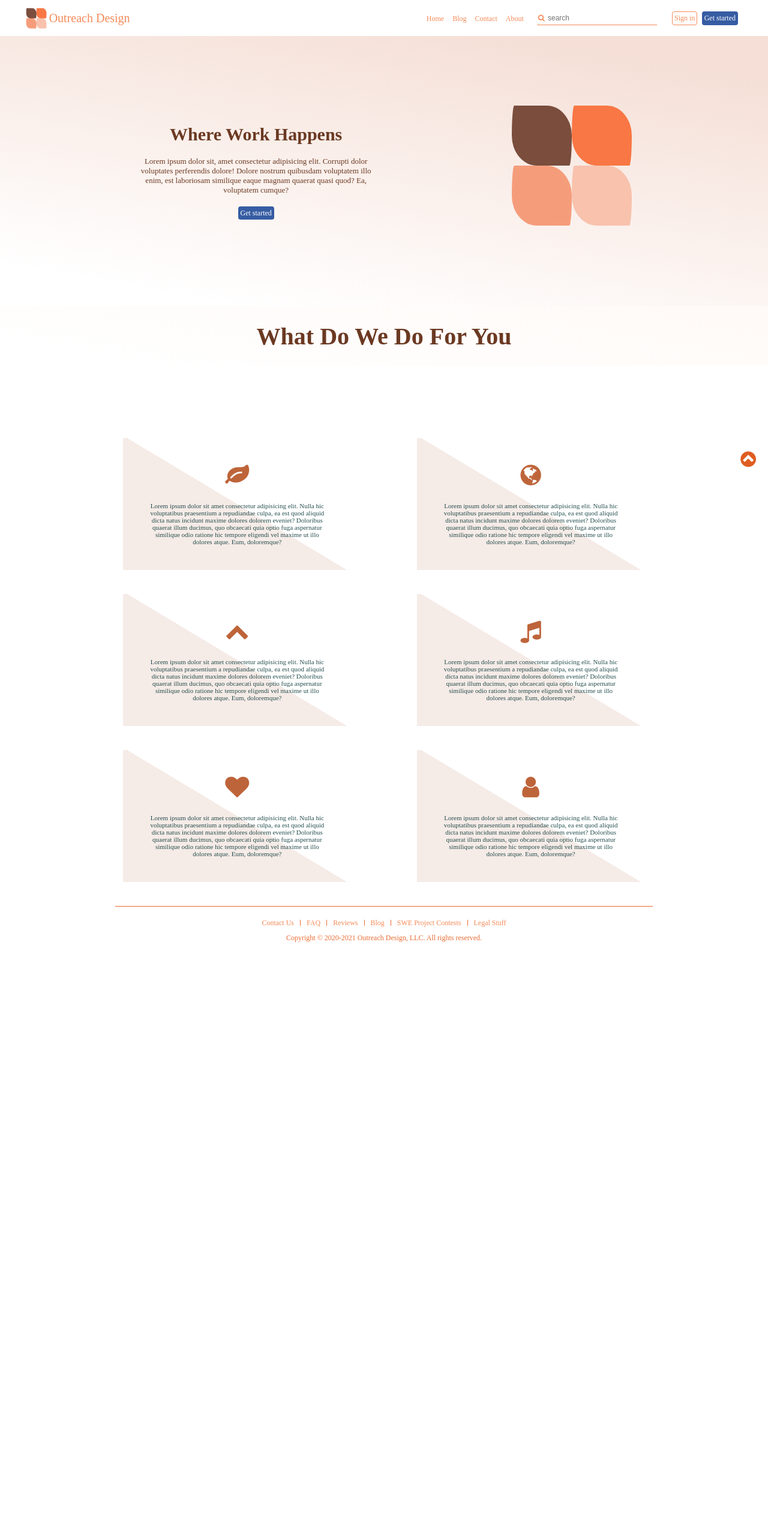
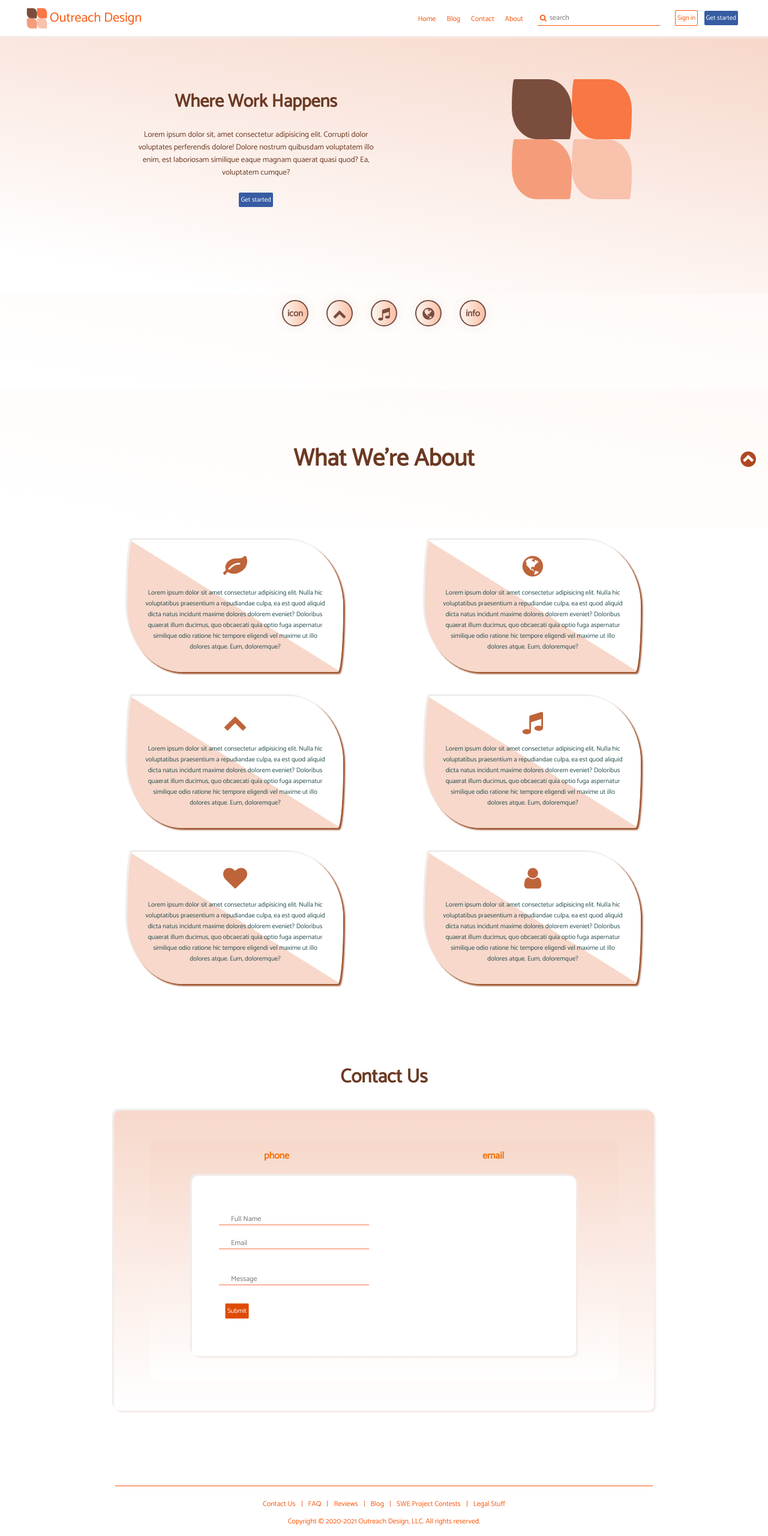
Before and after one commit to nighthawkEnterprise/OutreachDesignWebsite, a React (Create React App) app: page / in a window 1280 px wide. Shown: the whole page at 60% size. Before the commit the page ends 1590 px from the top, so only its background shows below. Built offline with nearby package versions, Linux system fonts and the light colour scheme; grey boxes are pictures that could not be loaded.

Commit message:
Add Contact Page

```diff
--- a/public/index.html
+++ b/public/index.html
@@ -3,6 +3,12 @@
   <head>
     <link
       href="//maxcdn.bootstrapcdn.com/font-awesome/4.7.0/css/font-awesome.min.css"
+      rel="stylesheet"
+    />
+
+    <link rel="preconnect" href="https://fonts.gstatic.com" />
+    <link
+      href="https://fonts.googleapis.com/css2?family=Catamaran&family=Noto+Serif+JP:wght@500;600&family=Overpass&display=swap"
       rel="stylesheet"
     />
     <meta charset="utf-8" />
--- a/src/App.js
+++ b/src/App.js
@@ -1,5 +1,7 @@
 import "./styling.css";
 import Home from "./components/Home";
+import ContactPage from "./components/ContactPage";
+import Footer from "./components/Footer";
 
 function App() {
   return (
@@ -39,6 +41,8 @@ function App() {
       </nav>
 
       <Home />
+      <ContactPage />
+      <Footer />
     </div>
   );
 }
--- /dev/null
+++ b/src/components/ContactPage.jsx
@@ -0,0 +1,52 @@
+import React, { Component } from "react";
+
+class contactPage extends Component {
+  render() {
+    return (
+      <div className="contactPage">
+        <div className="contactUs">
+          <h1>Contact Us</h1>
+        </div>
+        <div className="contactPageChild">
+          <div id="contactPageChild">
+            <div className="contactInfo">
+              <h4>phone</h4>
+              <h4>email</h4>
+            </div>
+            <div className="contactPageFormParent">
+              <form className="contactPageForm " action="">
+                <div className="contactPageName">
+                  <input type="text" placeholder="Full Name" name="fullName" />
+                </div>
+                <div className="contactPageEmail ">
+                  <input type="text" placeholder="Email" name="email" />
+                </div>
+                <div className="contactPageMessage">
+                  <input placeholder="Message" type="text" name="message" />
+                </div>
+                <a href="" className="contactPageButton">
+                  Submit
+                </a>
+              </form>
+
+              <div className="map">
+                <iframe
+                  src="https://www.google.com/maps/embed?pb=!1m18!1m12!1m3!1d2688.806799517543!2d-122.1895200855577!3d47.62988669436422!2m3!1f0!2f0!3f0!3m2!1i1024!2i768!4f13.1!3m3!1m2!1s0x54906ceef0ff451f%3A0x30046af1177e6ec2!2s2265%20116th%20Ave%20NE%2C%20Bellevue%2C%20WA%2098004!5e0!3m2!1sen!2sus!4v1607839833310!5m2!1sen!2sus"
+                  width="240"
+                  height="240"
+                  frameborder="0"
+                  style={{ border: 0 }}
+                  allowfullscreen=""
+                  aria-hidden="false"
+                  tabindex="0"
+                ></iframe>
+              </div>
+            </div>
+          </div>
+        </div>
+      </div>
+    );
+  }
+}
+
+export default contactPage;
--- /dev/null
+++ b/src/components/Footer.jsx
@@ -0,0 +1,33 @@
+import React, { Component } from "react";
+
+class footer extends Component {
+  render() {
+    return (
+      <div>
+        <div className="footer">
+          <div className="footerLine"></div>
+
+          <div className="footerContants">
+            <div className="contacts">Contact Us</div>
+            <div className="spaceLine"></div>
+            <div className="contacts">FAQ</div>
+            <div className="spaceLine"></div>
+            <div className="contacts">Reviews</div>
+            <div className="spaceLine"></div>
+            <div className="contacts">Blog</div>
+            <div className="spaceLine"></div>
+            <div className="contacts">SWE Project Contests</div>
+            <div className="spaceLine"></div>
+            <div className="contacts">Legal Stuff</div>
+          </div>
+
+          <div className="llc">
+            Copyright © 2020-2021 Outreach Design, LLC. All rights reserved.
+          </div>
+        </div>
+      </div>
+    );
+  }
+}
+
+export default footer;
--- a/src/components/Home.jsx
+++ b/src/components/Home.jsx
@@ -1,6 +1,6 @@
 import React, { Component, Fragment } from "react";
 
-export class Home extends Component {
+class Home extends Component {
   render() {
     return (
       <Fragment>
@@ -31,15 +31,33 @@ export class Home extends Component {
             <br />
           </div>
         </div>
+        <div class="container">
+          <a href="" className="btn btn-1">
+            <h2>icon</h2>
+          </a>
+          <a href="" className="btn btn-2">
+            <i className="fa fa-chevron-up"></i>
+          </a>
+          <a href="" className="btn btn-3">
+            <i className="fa fa-music"></i>
+          </a>
+          <a href="" className="btn btn-4">
+            <i className="fa fa-globe"></i>
+          </a>
+          <a href="" className="btn btn-5">
+            {/* <i className="fa fa-leaf"></i> */}
+            <h2>info</h2>
+          </a>
+        </div>
         <div className="whatWeDo">
-          <h1>What Do We Do For You</h1>
+          <h1>What We're About</h1>
         </div>
         <div className="cardsPageParent ">
           <div className="cardsPage">
             <div className="cardParent">
-              <div className="card">
+              <a href="" className="card">
                 <p>
-                  <a className="fa fa-leaf"></a>
+                  <i className="fa fa-leaf"></i>
                   Lorem ipsum dolor sit amet consectetur adipisicing elit. Nulla
                   hic voluptatibus praesentium a repudiandae culpa, ea est quod
                   aliquid dicta natus incidunt maxime dolores dolorem eveniet?
@@ -47,12 +65,12 @@ export class Home extends Component {
                   aspernatur similique odio ratione hic tempore eligendi vel
                   maxime ut illo dolores atque. Eum, doloremque?
                 </p>
-              </div>
+              </a>
             </div>
             <div className="cardParent">
-              <div className="card">
+              <a href="" className="card">
                 <p>
-                  <a href="" className="fa fa-globe"></a>
+                  <i className="fa fa-globe"></i>
                   Lorem ipsum dolor sit amet consectetur adipisicing elit. Nulla
                   hic voluptatibus praesentium a repudiandae culpa, ea est quod
                   aliquid dicta natus incidunt maxime dolores dolorem eveniet?
@@ -60,12 +78,12 @@ export class Home extends Component {
                   aspernatur similique odio ratione hic tempore eligendi vel
                   maxime ut illo dolores atque. Eum, doloremque?
                 </p>
-              </div>
+              </a>
             </div>
             <div className="cardParent">
-              <div className="card">
+              <a href="" className="card">
                 <p>
-                  <a href="" className="fa fa-chevron-up"></a>
+                  <i className="fa fa-chevron-up"></i>
                   Lorem ipsum dolor sit amet consectetur adipisicing elit. Nulla
                   hic voluptatibus praesentium a repudiandae culpa, ea est quod
                   aliquid dicta natus incidunt maxime dolores dolorem eveniet?
@@ -73,12 +91,12 @@ export class Home extends Component {
                   aspernatur similique odio ratione hic tempore eligendi vel
                   maxime ut illo dolores atque. Eum, doloremque?
                 </p>
-              </div>
+              </a>
             </div>
             <div className="cardParent">
-              <div className="card">
+              <a href="" className="card">
                 <p>
-                  <a href="" className="fa fa-music"></a>
+                  <i className="fa fa-music"></i>
                   Lorem ipsum dolor sit amet consectetur adipisicing elit. Nulla
                   hic voluptatibus praesentium a repudiandae culpa, ea est quod
                   aliquid dicta natus incidunt maxime dolores dolorem eveniet?
@@ -86,12 +104,12 @@ export class Home extends Component {
                   aspernatur similique odio ratione hic tempore eligendi vel
                   maxime ut illo dolores atque. Eum, doloremque?
                 </p>
-              </div>
+              </a>
             </div>
             <div className="cardParent">
-              <div className="card">
+              <a href="" className="card">
                 <p>
-                  <a href="" className="fa fa-heart"></a>
+                  <i className="fa fa-heart"></i>
                   Lorem ipsum dolor sit amet consectetur adipisicing elit. Nulla
                   hic voluptatibus praesentium a repudiandae culpa, ea est quod
                   aliquid dicta natus incidunt maxime dolores dolorem eveniet?
@@ -99,12 +117,12 @@ export class Home extends Component {
                   aspernatur similique odio ratione hic tempore eligendi vel
                   maxime ut illo dolores atque. Eum, doloremque?
                 </p>
-              </div>
+              </a>
             </div>
-            <div className="cardParent">
-              <div className="card">
+            <d className="cardParent">
+              <a href="" className="card">
                 <p>
-                  <a href="" className="fa fa-user"></a>
+                  <i className="fa fa-user"></i>
                   Lorem ipsum dolor sit amet consectetur adipisicing elit. Nulla
                   hic voluptatibus praesentium a repudiandae culpa, ea est quod
                   aliquid dicta natus incidunt maxime dolores dolorem eveniet?
@@ -112,29 +130,8 @@ export class Home extends Component {
                   aspernatur similique odio ratione hic tempore eligendi vel
                   maxime ut illo dolores atque. Eum, doloremque?
                 </p>
-              </div>
-            </div>
-          </div>
-        </div>
-        <div className="footer">
-          <div className="footerLine"></div>
-
-          <div className="footerContants">
-            <div className="contacts">Contact Us</div>
-            <div className="spaceLine"></div>
-            <div className="contacts">FAQ</div>
-            <div className="spaceLine"></div>
-            <div className="contacts">Reviews</div>
-            <div className="spaceLine"></div>
-            <div className="contacts">Blog</div>
-            <div className="spaceLine"></div>
-            <div className="contacts">SWE Project Contests</div>
-            <div className="spaceLine"></div>
-            <div className="contacts">Legal Stuff</div>
-          </div>
-
-          <div className="llc">
-            Copyright © 2020-2021 Outreach Design, LLC. All rights reserved.
+              </a>
+            </d>
           </div>
         </div>
       </Fragment>
--- a/src/styling.css
+++ b/src/styling.css
@@ -2,7 +2,9 @@
   margin: 0px;
   padding: 0px;
   box-sizing: border-box;
+  font-family: "Catamaran", sans-serif;
 }
+/* https://codepen.io/search/pens?q=buttons&cursor=ZD0xJm89MCZwPTY= */
 .scrollUp {
   position: fixed;
   bottom: 20px;
@@ -15,7 +17,7 @@
 }
 .scrollUp a {
   font-size: 30px;
-  color: rgb(223, 93, 32);
+  color: rgb(175, 72, 35);
   text-decoration: none;
 
   border-radius: 50%;
@@ -26,7 +28,13 @@
   justify-content: space-between;
   align-items: center;
   height: 60px;
-
+  position: fixed;
+  top: 0;
+  z-index: 9;
+  width: 100%;
+  /* border-bottom: solid 2px rgb(250, 84, 7); */
+  box-shadow: -3px -3px rgb(240, 237, 236), 1px 1px 1px rgb(245, 235, 231),
+    3px 3px 3px rgb(245, 235, 231);
   background: white;
 }
 .navContentsFlex {
@@ -38,25 +46,25 @@
 .navContents a {
   text-decoration: none;
   font-size: 12px;
-  margin: 0 4px;
-  color: rgb(245, 138, 88);
-  padding: 3px;
+  margin: 0 8px;
+  color: rgb(250, 84, 7);
+  padding: 1px;
 }
 .navContents a:hover {
-  border-bottom: solid 1px rgb(245, 138, 88);
-  padding: 3px;
+  border-bottom: solid 1px rgb(250, 84, 7);
+  padding: 1px;
 }
 
 .outreachLogo {
   display: flex;
   justify-content: space-evenly;
   align-items: center;
-  width: 180px;
+  width: 200px;
   margin-left: 40px;
 }
 .logoText {
-  font-size: 20px;
-  color: rgb(245, 138, 88);
+  font-size: 22px;
+  color: rgb(250, 84, 7);
   font-weight: inherit;
 }
 
@@ -64,14 +72,14 @@
   display: flex;
   justify-content: space-between;
   align-items: center;
-  border-bottom: rgb(245, 138, 88) solid 1px;
+  border-bottom: rgb(250, 84, 7) solid 1px;
   margin: 0 15px;
-  padding: 2px;
+  padding: 4px;
   font-size: 10px;
 }
 
 .searchForm a {
-  color: rgb(245, 138, 88);
+  color: rgb(250, 84, 7);
   font-size: 12px;
 
   outline: none;
@@ -84,48 +92,54 @@
   border: none;
   margin-left: 5px;
   font-size: 12px;
-  height: 18px;
+  height: 17px;
 }
 .signin {
   padding: 3px;
-  border: rgb(245, 138, 88) solid 1px;
+  border: rgb(250, 84, 7) solid 1px;
   text-decoration: none;
-  border-radius: 4px;
+  border-radius: 2px;
   text-decoration: none;
-  font-size: 12px;
+  font-size: 11px;
   text-decoration: none;
-  color: rgb(245, 138, 88);
+  color: rgb(250, 84, 7);
+
+  -webkit-animation-direction: 0.4s;
+  transition-duration: 0.4s;
 }
 .signin:hover {
-  background: rgb(245, 138, 88);
   background: rgb(158, 80, 44);
   color: white;
   /* border: solid 3px rgb(158, 80, 44); */
-  border: solid 1px rgb(245, 138, 88);
+  border: solid 1px rgb(250, 84, 7);
+  border-radius: 10px 100px / 120px;
 }
 .getStarted {
   text-decoration: none;
-  padding: 4px;
+  padding: 3px;
 
   color: white;
-  border-radius: 4px;
+  border-radius: 2px;
   order: none;
   background: rgb(54, 92, 163);
-  font-size: 12px;
+  font-size: 11px;
+  -webkit-animation-direction: 0.3s;
+  transition-duration: 0.3s;
 }
 .getStarted:hover {
   text-decoration: none;
-  padding: 3px;
+
   background: white;
   color: rgb(54, 92, 163);
   border: solid 1px rgb(54, 92, 163);
-  font-size: 12px;
+  /* font-size: 12px; */
+  border-radius: 10px 100px / 120px;
 }
 .signingButtens {
   display: flex;
   justify-content: space-between;
   align-items: center;
-  width: 110px;
+  width: 105px;
   margin: 0 50px 0 10px;
 }
 /* ----------------------------------------------------------- */
@@ -133,8 +147,8 @@
   display: flex;
   justify-content: space-evenly;
   align-items: center;
-  height: 450px;
-  background: linear-gradient(10deg, white 10%, rgb(245, 223, 214) 90%);
+  height: 490px;
+  background: linear-gradient(10deg, white 10%, rgb(247, 216, 203) 90%);
   color: rgb(107, 57, 34);
 }
 .color1 {
@@ -142,6 +156,7 @@
   height: 100px;
   width: 100px;
   border-radius: 10px 100px / 120px;
+  /* border: solid 2px rgb(228, 220, 220); */
 }
 
 .color2 {
@@ -193,15 +208,16 @@
   text-align: center;
 }
 .whatWeDo {
-  height: 100px;
+  height: 230px;
   display: flex;
   justify-content: center;
   align-items: center;
   font-size: 20px;
   color: rgb(107, 57, 34);
   background: linear-gradient(10deg, white 10%, rgb(255, 250, 247) 90%);
-  margin-bottom: 100px;
+  /* margin-top: 100px; */
 }
+
 .cardsPageParent {
   width: 100%;
   display: flex;
@@ -218,39 +234,50 @@
 }
 .card {
   height: 220px;
-  width: 400px;
+  width: 360px;
   display: flex;
   justify-content: center;
   align-items: center;
   flex-direction: column;
   -webkit-animation-direction: 0.6s;
   transition-duration: 0.6s;
-  -webkit-transition-property: box-shadow, transform;
-  transition-property: box-shadow, transform;
+  border-radius: 10px 100px / 120px;
+  text-decoration: none;
+  padding-bottom: 10px;
+
+  /* -webkit-transition-property: box-shadow, transform;
+  transition-property: box-shadow, transform; */
 
   text-align: center;
+  box-shadow: -3px -3px rgb(240, 237, 236), 2px 2px 2px rgb(161, 87, 49),
+    3px 3px 3px rgb(155, 81, 47);
+  /* box-shadow: -3px -3px rgb(240, 237, 236), 1px 1px 1px rgb(161, 87, 49),
+    1px 1px 1px rgb(155, 81, 47); */
 
-  background: linear-gradient(31deg, rgb(245, 235, 231) 50%, white 50%);
+  background: linear-gradient(32deg, rgb(247, 216, 203) 50%, white 50%);
 }
 .card:hover,
 .card:focus,
 .card:active {
   height: 210px;
-  width: 340px;
+  width: 350px;
 
-  box-shadow: -3px -3px rgb(240, 237, 236), 5px 5px 5px rgb(161, 87, 49),
-    10px 10px 10px rgb(155, 81, 47);
+  box-shadow: -3px -3px rgb(240, 237, 236), 1px 1px 1px rgb(161, 87, 49),
+    1px 1px 1px rgb(155, 81, 47);
+  /* box-shadow: -3px -3px rgb(240, 237, 236), 5px 5px 5px rgb(161, 87, 49),
+    5px 5px 5px rgb(155, 81, 47); */
 
-  background: linear-gradient(10deg, white 10%, rgb(245, 223, 214) 90%);
+  background: linear-gradient(10deg, white 10%, rgb(247, 216, 203) 90%);
   -webkit-transition: scale(1.1);
   transform: scale(1.1);
 }
 .cardParent {
-  height: 240px;
-  width: 380px;
+  height: 200px;
+  width: 400px;
   display: flex;
   justify-content: center;
   align-items: center;
+  /* border: solid 1px red; */
 
   text-align: center;
 }
@@ -266,9 +293,9 @@
   color: black;
   color: rgb(39, 78, 78);
 }
-.card p a {
+.card p i {
   font-size: 40px;
-  margin-bottom: 25px;
+  margin-bottom: 15px;
   text-decoration: none;
   color: rgb(190, 100, 58);
 }
@@ -285,7 +312,7 @@
 .footerLine {
   width: 70%;
   height: 1px;
-  background: rgb(233, 108, 51);
+  background: rgb(250, 84, 7);
   margin-bottom: 20px;
 }
 .footerContants {
@@ -296,7 +323,7 @@
 }
 .contacts {
   font-size: 12px;
-  color: rgb(245, 138, 88);
+  color: rgb(250, 84, 7);
 }
 .spaceLine {
   width: 1px;
@@ -306,5 +333,234 @@
 }
 .llc {
   font-size: 12px;
-  color: rgb(233, 108, 51);
+  color: rgb(250, 84, 7);
 }
+/* -----------------------------HomePageButtons--------------------------------- */
+.container {
+  display: flex;
+  justify-content: center;
+  /* align-items: center;
+  align-content: center; */
+  flex-wrap: wrap;
+  width: 100vw;
+
+  min-height: 20vh;
+  /* background: linear-gradient(10deg, white 10%, rgb(255, 252, 250) 90%); */
+  background: linear-gradient(10deg, white 10%, rgb(255, 250, 247) 90%);
+}
+.btn {
+  display: flex;
+  justify-content: center;
+  border: rgb(122, 77, 61) solid 2px;
+  align-items: center;
+  /* flex: 1 1 auto; */
+  margin: 10px 15px;
+  padding: 20px;
+  text-align: center;
+  /* text-transform: uppercase; */
+  transition: 0.5s;
+  background-size: 200% auto;
+  color: rgb(122, 77, 61);
+  /* text-shadow: 0px 0px 10px rgba(0, 0, 0, 0.2); */
+  box-shadow: 0 0 20px #eee;
+  border-radius: 50%;
+  height: 5px;
+  width: 5px;
+  font-size: 10px;
+  text-decoration: none;
+}
+.container a i {
+  font-size: 23px;
+}
+
+.btn:hover {
+  background-position: right center; /* change the direction of the change here */
+}
+
+.btn-1 {
+  background-image: linear-gradient(
+    to right,
+    #faf7f2 0%,
+    rgb(252, 190, 164) 51%,
+    #fffdf9 100%
+  );
+}
+
+.btn-2 {
+  background-image: linear-gradient(
+    to right,
+    #faf7f2 0%,
+    rgb(252, 190, 164) 51%,
+    #fffdf9 100%
+  );
+}
+
+.btn-3 {
+  background-image: linear-gradient(
+    to right,
+    #faf7f2 0%,
+    rgb(252, 190, 164) 51%,
+    #fffdf9 100%
+  );
+}
+
+.btn-4 {
+  background-image: linear-gradient(
+    to right,
+    #faf7f2 0%,
+    rgb(252, 190, 164) 51%,
+    #fffdf9 100%
+  );
+}
+
+.btn-5 {
+  background-image: linear-gradient(
+    to right,
+    #faf7f2 0%,
+    rgb(252, 190, 164) 51%,
+    #fffdf9 100%
+  );
+}
+/* -------------------------------------ContactsPage----------------------------------------- */
+.contactPage {
+  display: flex;
+  justify-content: center;
+  align-items: center;
+  align-content: center;
+  flex-direction: column;
+  height: 800px;
+  color: rgb(107, 57, 34);
+}
+.contactUs {
+  margin-bottom: 30px;
+}
+.contactPageChild {
+  display: flex;
+  justify-content: center;
+  align-items: center;
+  height: 500px;
+  width: 900px;
+  /* border: solid 2px red; */
+  padding: 20px;
+  border-radius: 10px;
+  background: linear-gradient(rgb(247, 216, 203), rgb(255, 255, 255));
+  box-shadow: -3px -3px rgb(240, 237, 236), 1px 1px 1px rgb(245, 235, 231),
+    3px 3px 3px rgb(245, 235, 231);
+  /* margin: auto; */
+  /* background: linear-gradient(rgb(247, 216, 203) 50%, rgb(255, 255, 255) 50%); */
+}
+
+#contactPageChild {
+  height: 400px;
+  width: 780px;
+  display: flex;
+  justify-content: center;
+  align-items: center;
+  align-content: center;
+  flex-direction: column;
+  background: linear-gradient(rgb(247, 216, 203) 50%, rgb(255, 255, 255) 50%);
+  background: linear-gradient(rgb(247, 216, 203), rgb(255, 255, 255));
+  color: rgb(107, 57, 34);
+  /* box-shadow: -3px -3px rgb(240, 237, 236), 1px 1px 1px rgb(245, 235, 231),
+    3px 3px 3px rgb(245, 235, 231); */
+  border-radius: 10px;
+  padding-bottom: 30px;
+
+  /* background: url("https://www.bing.com/images/search?view=detailV2&ccid=k84N4QmD&id=E49E25B6770FDEF36D535B6FBAA08417C4E6BBF8&thid=OIP.k84N4QmDowlmg5uktWEsOAHaFj&mediaurl=http%3a%2f%2fweneedfun.com%2fwp-content%2fuploads%2f2016%2f01%2fBlue-Flower-11.jpg&exph=1200&expw=1600&q=images+of+flowers&simid=607991361849133819&ck=CE4EBC1F2ECB9CD43F65AA112F3C6824&selectedIndex=49&FORM=IRPRST&ajaxhist=0"); */
+}
+.contactPageFormParent {
+  display: flex;
+  justify-content: space-around;
+  align-items: center;
+  align-content: center;
+  /* flex-direction: column; */
+  /* height: 100vh; */
+  /* border: solid red 1px; */
+  border-radius: 10px;
+  background: white;
+
+  box-shadow: -3px -3px rgb(240, 237, 236), 1px 1px 1px rgb(245, 235, 231),
+    3px 3px 3px rgb(245, 235, 231);
+  height: 300px;
+  width: 640px;
+
+  /* margin-top: 10px; */
+}
+.contactPageForm {
+  display: flex;
+  justify-content: center;
+  align-items: center;
+  align-content: center;
+  flex-direction: column;
+
+  /* border-radius: 10px 100px / 120px; */
+}
+.map iframe {
+  border-radius: 10px;
+  margin-top: 5px;
+}
+
+.contactPageEmail,
+.contactPageName {
+  width: 250px;
+  border-bottom: rgb(243, 111, 64) solid 1px;
+  font-size: 12px;
+  margin: 0 0 20px 10px;
+}
+.contactPageEmail input,
+.contactPageName input {
+  outline: none;
+  width: 250px;
+  border: none;
+  color: rgb(221, 93, 46);
+  height: 17px;
+  margin-left: 20px;
+  font-size: 12px;
+}
+.contactPageMessage {
+  width: 250px;
+  border-bottom: rgb(243, 111, 64) solid 1px;
+  font-size: 12px;
+  margin: 20px 0 0 10px;
+  color: rgb(221, 93, 46);
+}
+.contactPageMessage input {
+  outline: none;
+
+  width: 250px;
+  border: none;
+  color: rgb(221, 93, 46);
+  height: 17px;
+  margin-left: 20px;
+  font-size: 12px;
+}
+.contactPageButton {
+  padding: 3px;
+  border: rgb(250, 84, 7) solid 1px;
+  text-decoration: none;
+  border-radius: 2px;
+  text-decoration: none;
+  font-size: 11px;
+  text-decoration: none;
+  color: rgb(250, 84, 7);
+  -webkit-animation-direction: 0.6s;
+  transition-duration: 0.6s;
+  margin: 30px 180px 0 0;
+  background: rgb(223, 75, 6);
+  color: white;
+  border: solid 1px rgb(236, 155, 117);
+}
+.contactPageButton:hover {
+  color: rgb(158, 80, 44);
+  background: white;
+
+  border-radius: 10px 100px / 120px;
+}
+.contactInfo {
+  display: flex;
+  justify-content: space-between;
+  align-items: center;
+  width: 400px;
+  margin-bottom: 20px;
+  color: rgb(245, 110, 0);
+}
```
Also changed, not shown: 1 other file (tests, documents, lock files or other folders).
